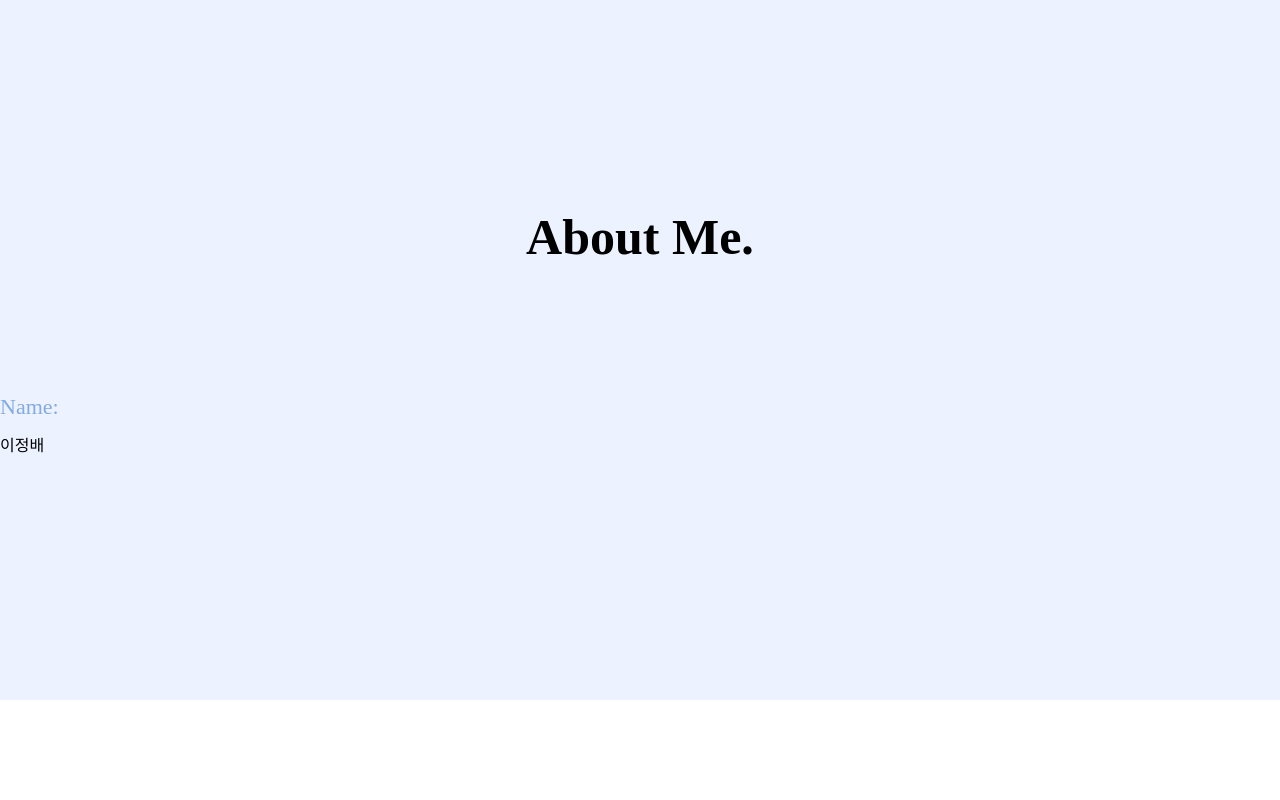
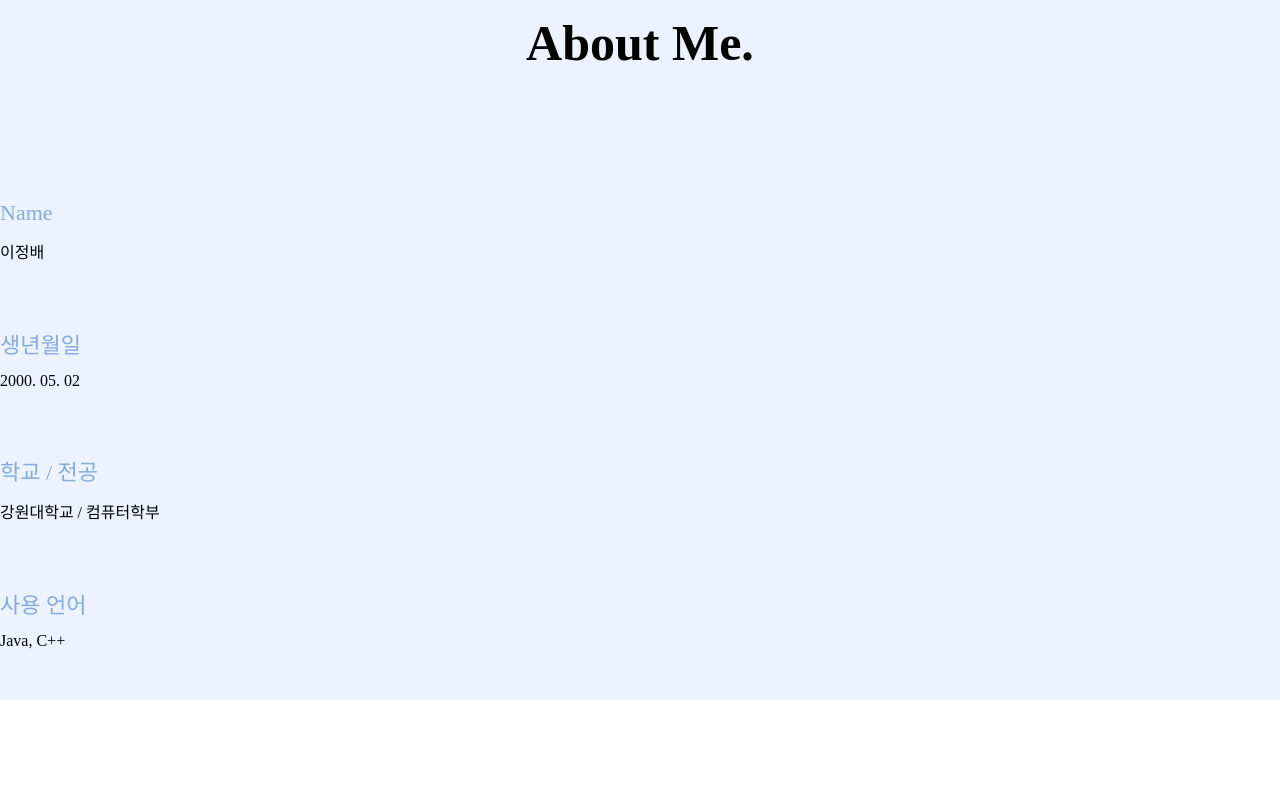
Before and after one commit to RoofMi/ZeNiff_JB, a plain HTML site: page index.html in a window 1280 px wide. Shown: the part 900-1700 px from the top of the page. Drawn offline with nearby package versions, Linux system fonts and the light colour scheme; a web font is replaced by a local one.

Commit message:
내용 추가 및 최종 정리

```diff
--- a/index.html
+++ b/index.html
@@ -55,12 +55,26 @@
     <a id="section_about"></a>
     <section class="section_about">
       <h1>About Me.</h1>
-      <div>
+      <article class="about">
         <dl>
-          <dt>Name: </dt>
-          <dd>이정배</dd>
+          <div class="about_text">
+            <dt>Name</dt>
+            <dd>이정배</dd>
+          </div>
+          <div class="about_text">
+            <dt>생년월일</dt>
+            <dd>2000. 05. 02</dd>
+          </div>
+          <div class="about_text">
+            <dt>학교 / 전공</dt>
+            <dd>강원대학교 / 컴퓨터학부</dd>
+          </div>
+          <div class="about_text">
+            <dt>사용 언어</dt>
+            <dd>Java, C++</dd>
+          </div>
         </dl>
-      </div>
+      </article>
     </section>
 
     <a id="section_project"></a>
@@ -98,9 +112,9 @@
         </a>
       </li>
       <li>
-        <a href="http://github.com/RoofMi" target="_blank">
-          <img src="./image/github.svg">
-          <p>github</p>
+        <a href="https://dapper-quality-3b8.notion.site/c4bee552d28f4a0d8373847fbcbef4fc?v=529a9221394a4b998dc7a42d1f7a2c9b" target="_blank">
+          <img src="./image/notion.svg">
+          <p>notion</p>
         </a>
       </li>
     </ul>
```
